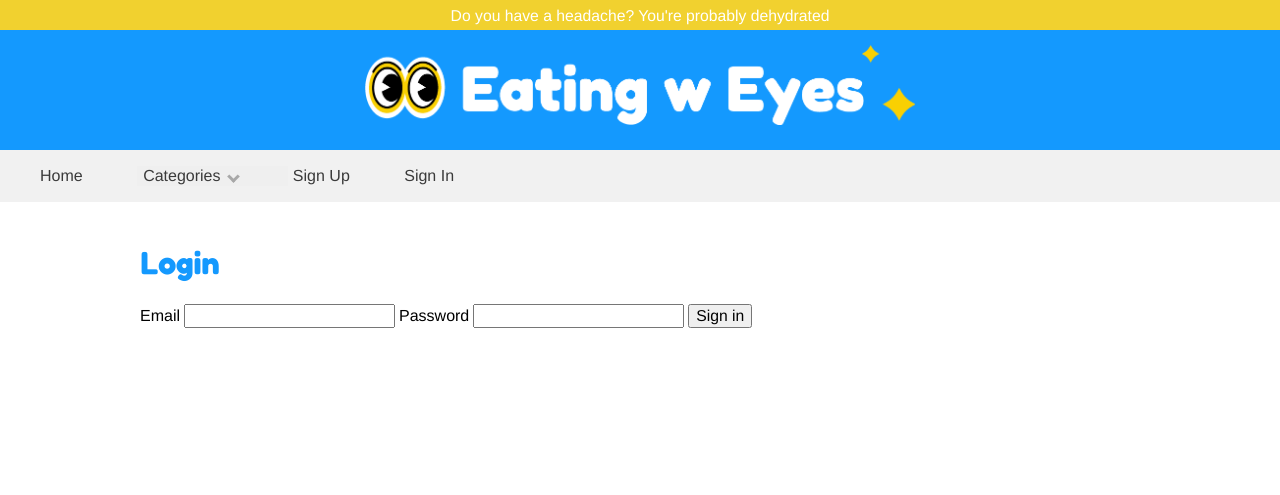
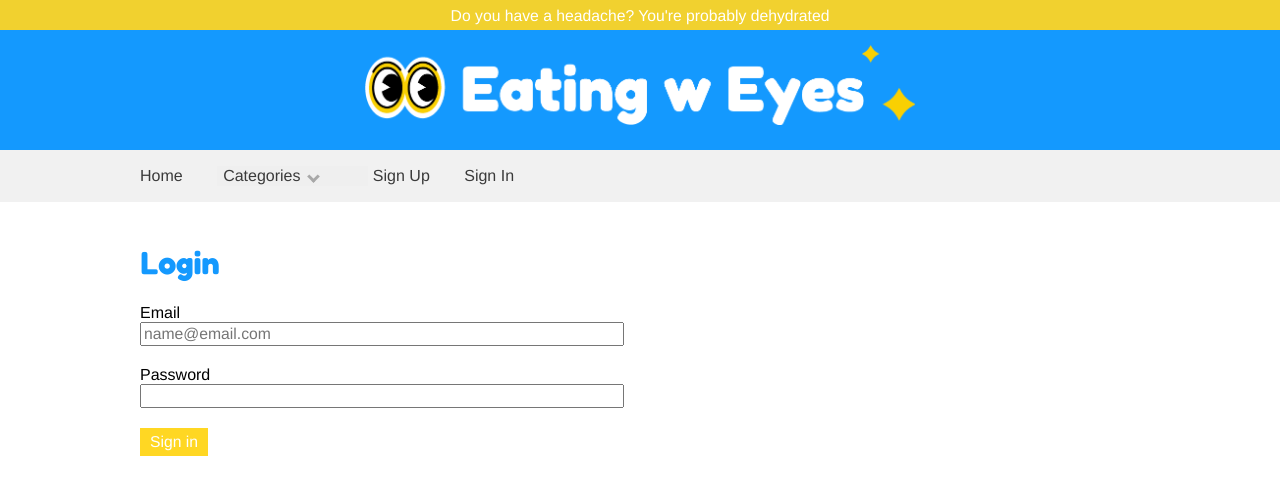
Before and after one commit to kaarenliangg/eatingweyes, a Rails app: page /login in a window 1280 px wide. Shown: the top 495 px of the page. Run offline with Rails 7, Linux system fonts and the light colour scheme; data comes from the database, SQL or seed files in the repository; style sheets or scripts are compiled from the project's sources.

Commit message:
so close CSS

```diff
--- a/app/assets/stylesheets/project1.css
+++ b/app/assets/stylesheets/project1.css
@@ -64,7 +64,7 @@ label {
 
 /* NAV BAR */
 .nav_tab {
-  padding-right: 50px;
+  padding-right: 30px;
   line-height: 3.2;
 }
 
@@ -73,7 +73,7 @@ label {
 }
 
 .nav_container {
-  max-width: 1200px;
+  max-width: 1000px;
   margin: 0 auto;
   height: 52px;
 }
--- a/app/controllers/categories_controller.rb
+++ b/app/controllers/categories_controller.rb
@@ -16,7 +16,7 @@ class CategoriesController < ApplicationController
   end
 
   def edit
-    @categories = Category.find params[:id]
+    @category = Category.find params[:id]
   end
 
   def update
--- a/app/views/categories/_form.html.erb
+++ b/app/views/categories/_form.html.erb
@@ -3,7 +3,7 @@
     <%= f.text_field :name, :class => 'form_spacing' %><br>
 
     <%= f.label :description %><br>
-    <%= f.text_area :description, size: "150x2", :class => 'input_text form_spacing' %><br>
+    <%= f.text_area :description, size: "100x2", :class => 'input_text form_spacing' %><br>
 
     <%= f.submit class: 'submit_button' %>
 <% end %>
--- a/app/views/session/create.html.erb
+++ /dev/null
@@ -1,2 +0,0 @@
-<h1>Session#create</h1>
-<p>Find me in app/views/session/create.html.erb</p>
--- a/app/views/session/new.html.erb
+++ b/app/views/session/new.html.erb
@@ -1,15 +1,18 @@
 <h1>Login</h1>
 
-<% if flash[:error].present?%>
-    <h2><%= flash[:error] %></h2>
+
+<%= form_tag login_path do %>
+    <%= label_tag :email %><br>
+    <%= email_field_tag :email, '', class: 'form_spacing', size:'50', placeholder: 'name@email.com' %><br>
+
+    <%= label_tag :password %><br>
+    <%= password_field_tag :password, '', class: 'form_spacing', size:'50'  %><br>
+
+    <%= submit_tag "Sign in", class: 'submit_button' %>
 <% end %>
 
-<%= form_tag login_path do %>
-    <%= label_tag :email %>
-    <%= email_field_tag :email %>
-
-    <%= label_tag :password %>
-    <%= password_field_tag :password %>
-
-    <%= submit_tag "Sign in" %>
+<% if flash[:error].present?%>
+    <ol>
+        <li><%= flash[:error] %></h2>
+    </ol>
 <% end %>
```
Also changed, not shown: app/views/recipes/_form.html.erb (+4 -4 lines).
